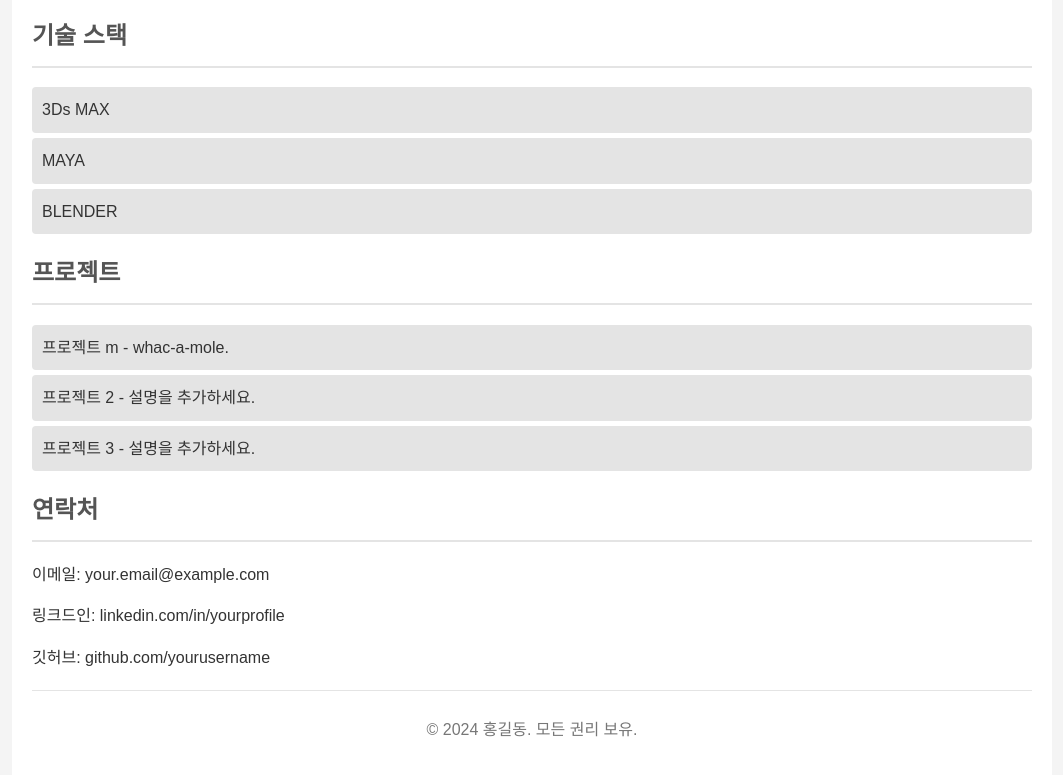
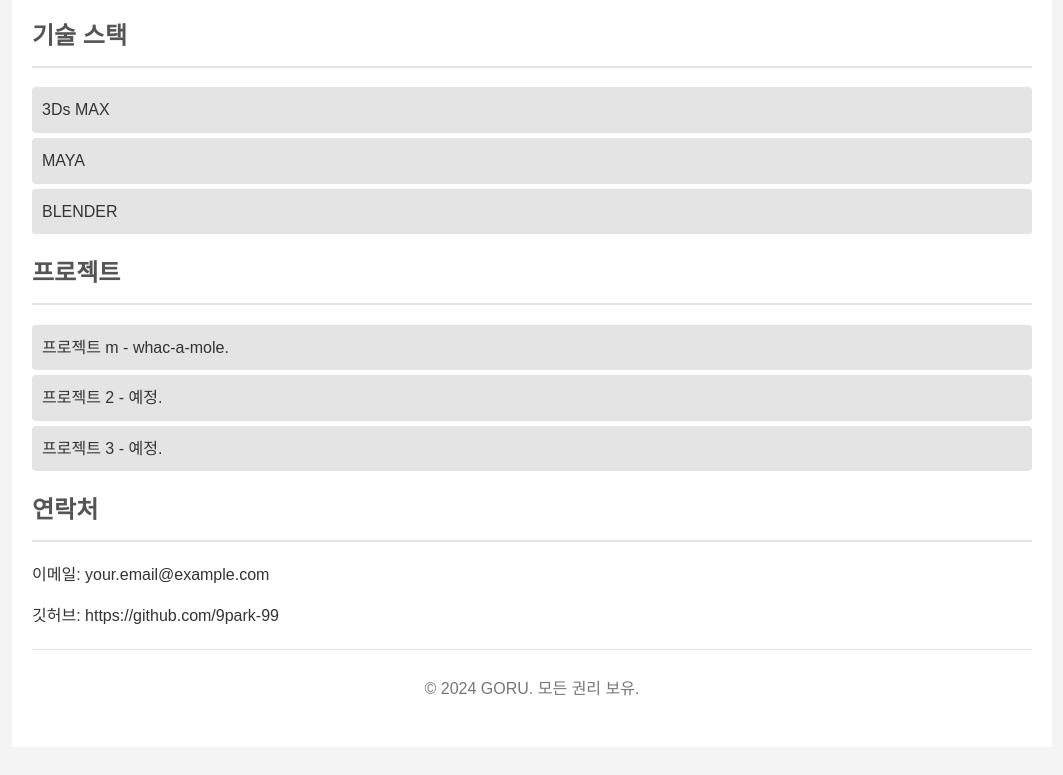
Before and after one commit to 9park-99/9park-99.github.io, a plain HTML site: page index.html in a window 1280 px wide. Shown: the part 453-1228 px from the top of the page, without its empty margins (108-1171 px from the left). After the commit the page ends 1200 px from the top, so only its background shows below. Drawn offline with Linux system fonts and the light colour scheme.

Commit message:
Update index.html

```diff
--- a/index.html
+++ b/index.html
@@ -3,7 +3,7 @@
 <head>
     <meta charset="UTF-8">
     <meta name="viewport" content="width=device-width, initial-scale=1.0">
-    <title>내 깃허브 프로필</title>
+    <title>항상 배고픈 애니메이터</title>
     <style>
         body {
             font-family: Arial, sans-serif;
@@ -92,20 +92,19 @@
             <h2>프로젝트</h2>
             <ul>
                 <li><a href="https://github.com/yourusername/project1" target="_blank">프로젝트 m</a> - whac-a-mole.</li>
-                <li><a href="https://github.com/yourusername/project2" target="_blank">프로젝트 2</a> - 설명을 추가하세요.</li>
-                <li><a href="https://github.com/yourusername/project3" target="_blank">프로젝트 3</a> - 설명을 추가하세요.</li>
+                <li><a href="https://github.com/yourusername/project2" target="_blank">프로젝트 2</a> - 예정.</li>
+                <li><a href="https://github.com/yourusername/project3" target="_blank">프로젝트 3</a> - 예정.</li>
             </ul>
         </section>
 
         <section id="contact">
             <h2>연락처</h2>
             <p>이메일: <a href="mailto:your.email@example.com">your.email@example.com</a></p>
-            <p>링크드인: <a href="https://www.linkedin.com/in/yourprofile" target="_blank">linkedin.com/in/yourprofile</a></p>
-            <p>깃허브: <a href="https://github.com/yourusername" target="_blank">github.com/yourusername</a></p>
+            <p>깃허브: <a href="https://github.com/9park-99" target="_blank">https://github.com/9park-99</a></p>
         </section>
 
         <footer>
-            <p>&copy; 2024 홍길동. 모든 권리 보유.</p>
+            <p>&copy; 2024 GORU. 모든 권리 보유.</p>
         </footer>
     </div>
 </body>
```
